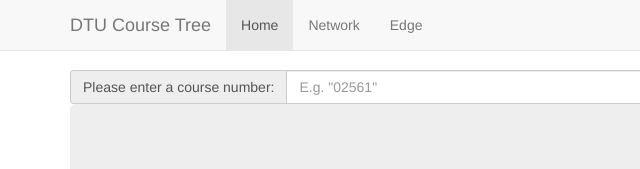
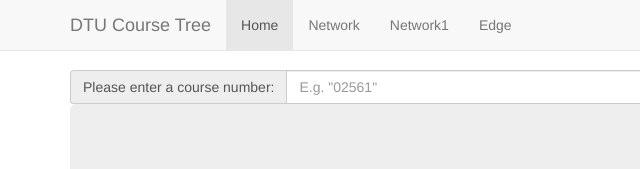
Before and after one commit to mfaerevaag/dtu-course-tree, a website: page index.html in a window 1280 px wide. Shown: the top 169 px of the page, 0-640 px from the left. Drawn offline with Linux system fonts and the light colour scheme.

Commit message:
Now with both networks :D

```diff
--- a/index.html
+++ b/index.html
@@ -22,6 +22,7 @@
                     <ul class="nav navbar-nav">
                         <li class="active"><a id="btn-home" href="#home">Home</a></li>
                         <li><a id="btn-network" href="#network">Network</a></li>
+                        <li><a id="btn-network1" href="#network1">Network1</a></li>
                         <li><a id="btn-edge" href="#edge">Edge</a></li>
                     </ul>
                 </div>
--- a/src/main.js
+++ b/src/main.js
@@ -1,4 +1,4 @@
-var graphs = ['home', 'network', 'edge'];
+var graphs = ['home', 'network', 'edge','network1'];
 
 function loadContent(graph) {
     if (graphs.indexOf(graph) < 0) {
@@ -12,6 +12,7 @@ function loadContent(graph) {
     }
 
     var file = 'src/' + graph + '.js';
+    alert(file)
     $.getScript(file);
 }
 
```
